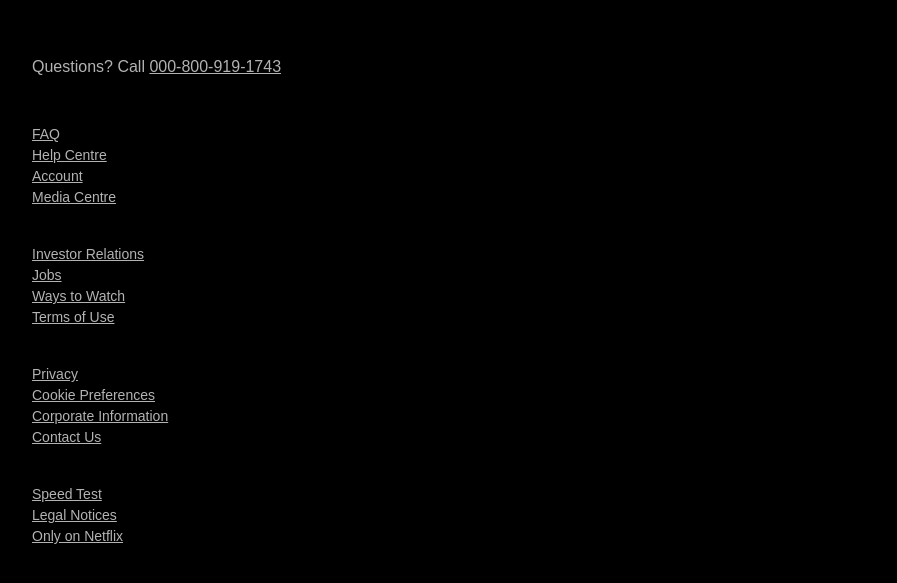
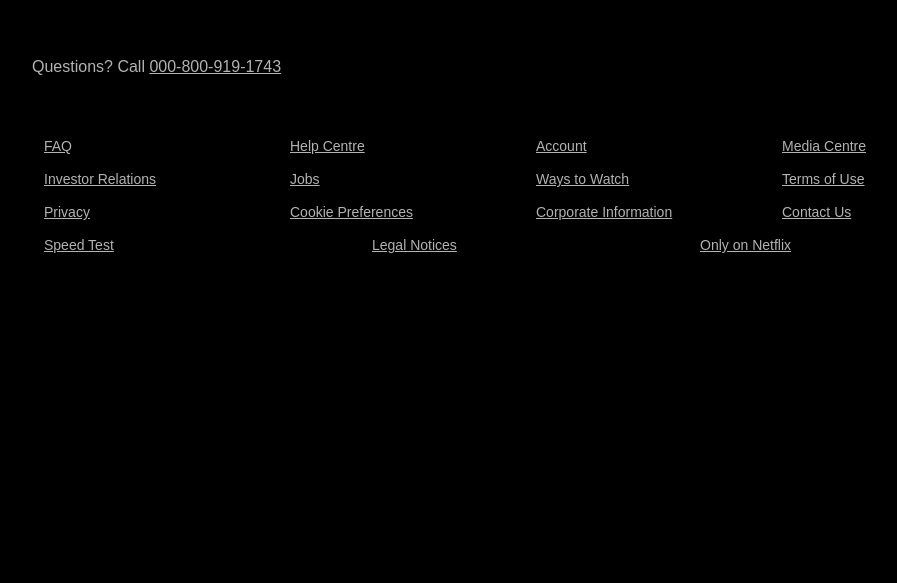
Before and after one commit to NIKsarp/Netflix, a plain HTML site: page index.html in a window 1280 px wide. Shown: the part 2094-2677 px from the top of the page, without its empty margins (116-1013 px from the left). After the commit the page ends 2498 px from the top, so only its background shows below. Drawn offline with Linux system fonts and the light colour scheme.

Commit message:
add css for footer

```diff
--- a/style.css
+++ b/style.css
@@ -251,6 +251,7 @@ body {
 /* Footer Start */
 .footer {
   color: #ffffffb3;
+  width: 100%;
 }
 
 .footer .footer .p-m {
@@ -259,11 +260,47 @@ body {
   padding: 3px;
 }
 
-.footer ul {
+.footer ul {}
+
+#list {
+  display: flex;
+  flex-direction: column;
   margin-top: 36px;
   line-height: 1.5;
   font-size: 0.875rem;
+  /* gap: 4rem; */
+  /* justify-content: center; */
+  flex-grow: 1;
+  flex-wrap: wrap;
+  -ms-flex-wrap: wrap;
+  -webkit-flex-wrap: wrap;
+
+
 }
+
+#list ul {
+  display: flex;
+  flex-grow: 1;
+  flex-wrap: wrap;
+  -ms-flex-wrap: wrap;
+  -webkit-flex-wrap: wrap;
+
+
+  justify-content: space-between;
+}
+
+#list ul li {
+  display: block;
+  font-size: 14px;
+  margin: 12px 0 0 12px;
+  display: flex;
+  width: 10rem;
+
+  flex-grow: 1;
+  justify-content: flex-start;
+}
+
+#list ul li a {}
 
 /* Footer End */
 /* -------------------------------------------- */
```
